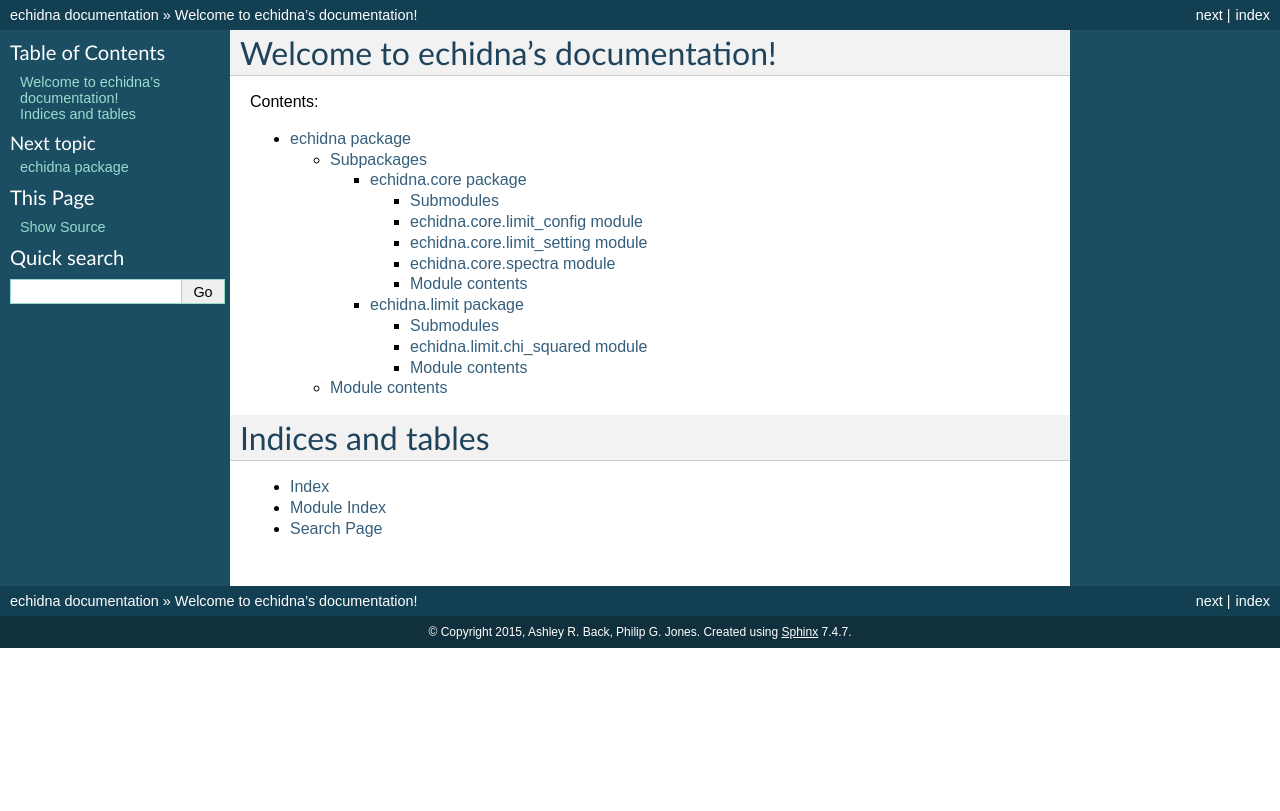
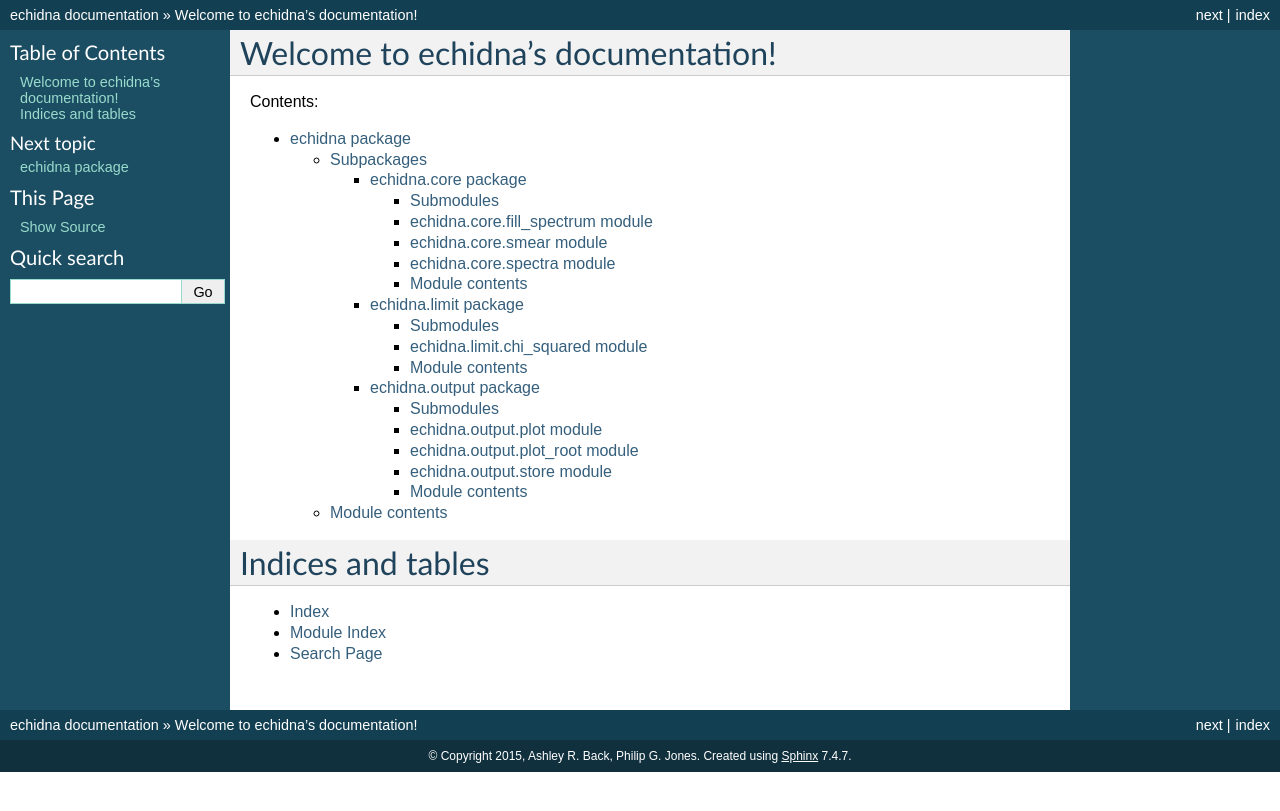
Before and after one commit to snoplusuk/echidna, a Sphinx documentation site: the page built from docs/index.rst, in a window 1280 px wide. Shown: the top 811 px of the page. Built offline with Sphinx 7.4.7, drawn with Linux system fonts in a browser that asks for light colours.

Commit message:
Updated doc and license

```diff
--- a/docs/echidna.core.rst
+++ b/docs/echidna.core.rst
@@ -4,18 +4,18 @@ echidna.core package
 Submodules
 ----------
 
-echidna.core.limit_config module
---------------------------------
+echidna.core.fill_spectrum module
+---------------------------------
 
-.. automodule:: echidna.core.limit_config
+.. automodule:: echidna.core.fill_spectrum
     :members:
     :undoc-members:
     :show-inheritance:
 
-echidna.core.limit_setting module
----------------------------------
+echidna.core.smear module
+-------------------------
 
-.. automodule:: echidna.core.limit_setting
+.. automodule:: echidna.core.smear
     :members:
     :undoc-members:
     :show-inheritance:
--- a/docs/echidna.rst
+++ b/docs/echidna.rst
@@ -8,6 +8,7 @@ Subpackages
 
     echidna.core
     echidna.limit
+    echidna.output
 
 Module contents
 ---------------
```
Also changed, not shown: LICENSE.md.
